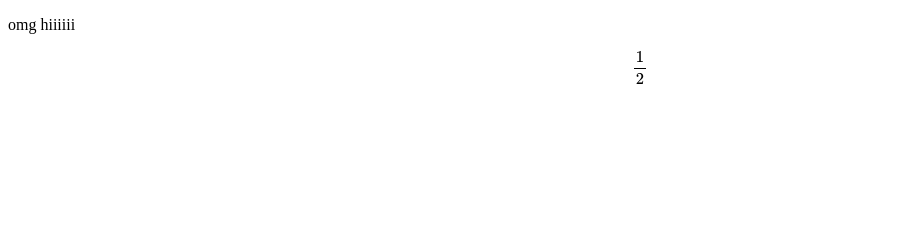
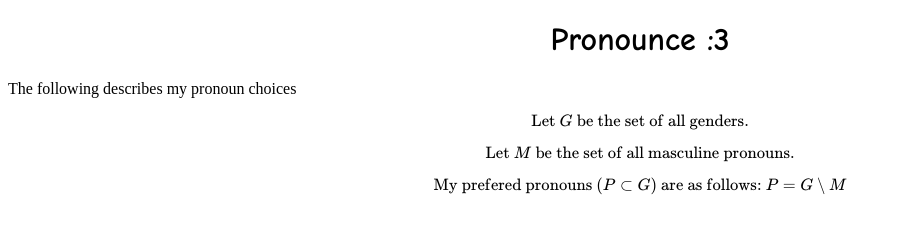
Before and after one commit to PrattlingKate/personal-page, a plain HTML site: page index.html in a window 1280 px wide. Shown: the whole page, without its empty margins (0-900 px from the left). Drawn offline with nearby package versions, Linux system fonts and the light colour scheme.

Commit message:
Added mathjax using latex syntax

```diff
--- a/index.html
+++ b/index.html
@@ -9,6 +9,12 @@
     <title>Katie's Page :3</title>
 </head>
 <body>
-    <p>omg hiiiiii $$\frac{1}{2}$$</p>
+    <h1>Pronounce :3</h1>
+    <div id="maths">
+    <p>The following describes my pronoun choices</p>
+    <p>$$\text{Let }G \text{ be the set of all genders.}$$ $$\text{Let } M \text{ be the set of all masculine pronouns}.$$
+        $$ \text{My prefered pronouns (}P\subset G\text{) are as follows: } P = G \setminus M$$
+    </p>
+</div>
 </body>
 </html>
--- a/style.css
+++ b/style.css
@@ -0,0 +1,8 @@
+h1 {
+    text-align: center;
+    font-family: "Comic Sans MS", "Comic Sans", cursive;
+}
+
+.maths {
+    text-align: center;
+}
```
